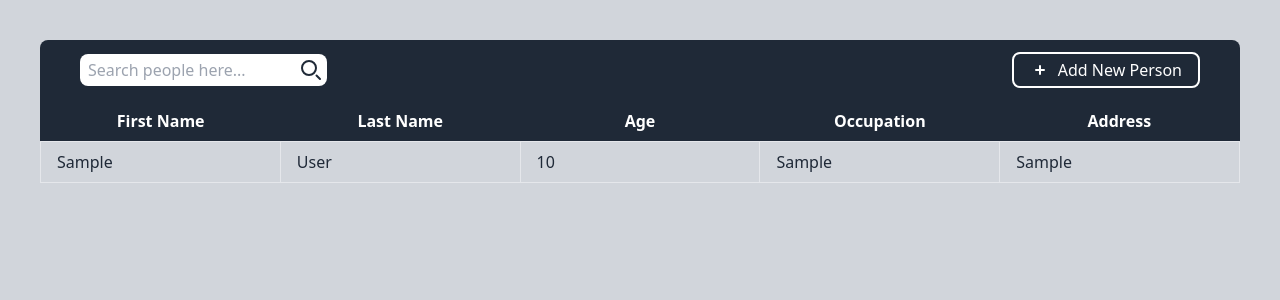
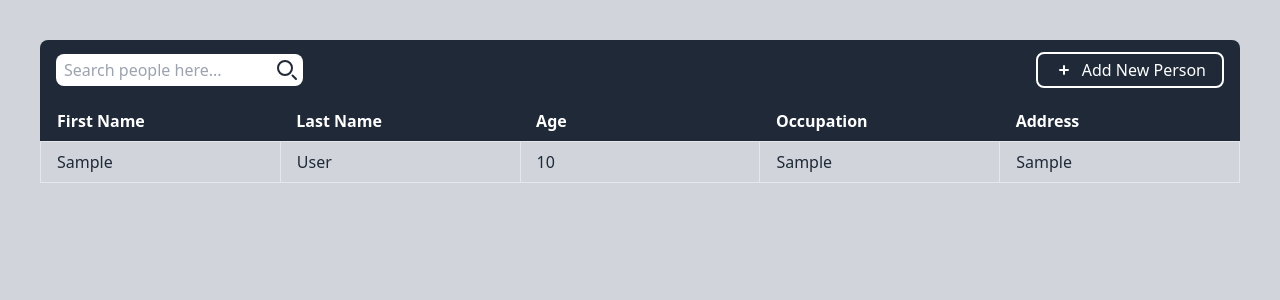
Before and after one commit to Lionel-hub1/census_app, a Django app: page / in a window 1280 px wide. Shown: the part 60-360 px from the top of the page. Run offline with Django 4.2, Linux system fonts and the light colour scheme; tables that the repository leaves empty hold one stand-in row (values such as "Sample post"); some libraries are stand-ins or nearby versions.

Commit message:
Redesigned the UI

```diff
--- a/home/templates/index.html
+++ b/home/templates/index.html
@@ -32,7 +32,7 @@
       <table class="table-fixed w-full border border-gray-800">
         <thead class="text-white bg-gray-800">
           <div
-            class="flex justify-between items-center px-10 bg-gray-800 py-3 rounded-t-lg"
+            class="flex justify-between items-center px-4 bg-gray-800 py-3 rounded-t-lg"
           >
             <div class="relative">
               <input
@@ -75,7 +75,7 @@
               Add New Person
             </a>
           </div>
-          <tr>
+          <tr class="text-left">
             <th class="px-4 py-2">First Name</th>
             <th class="px-4 py-2">Last Name</th>
             <th class="px-4 py-2">Age</th>
```
